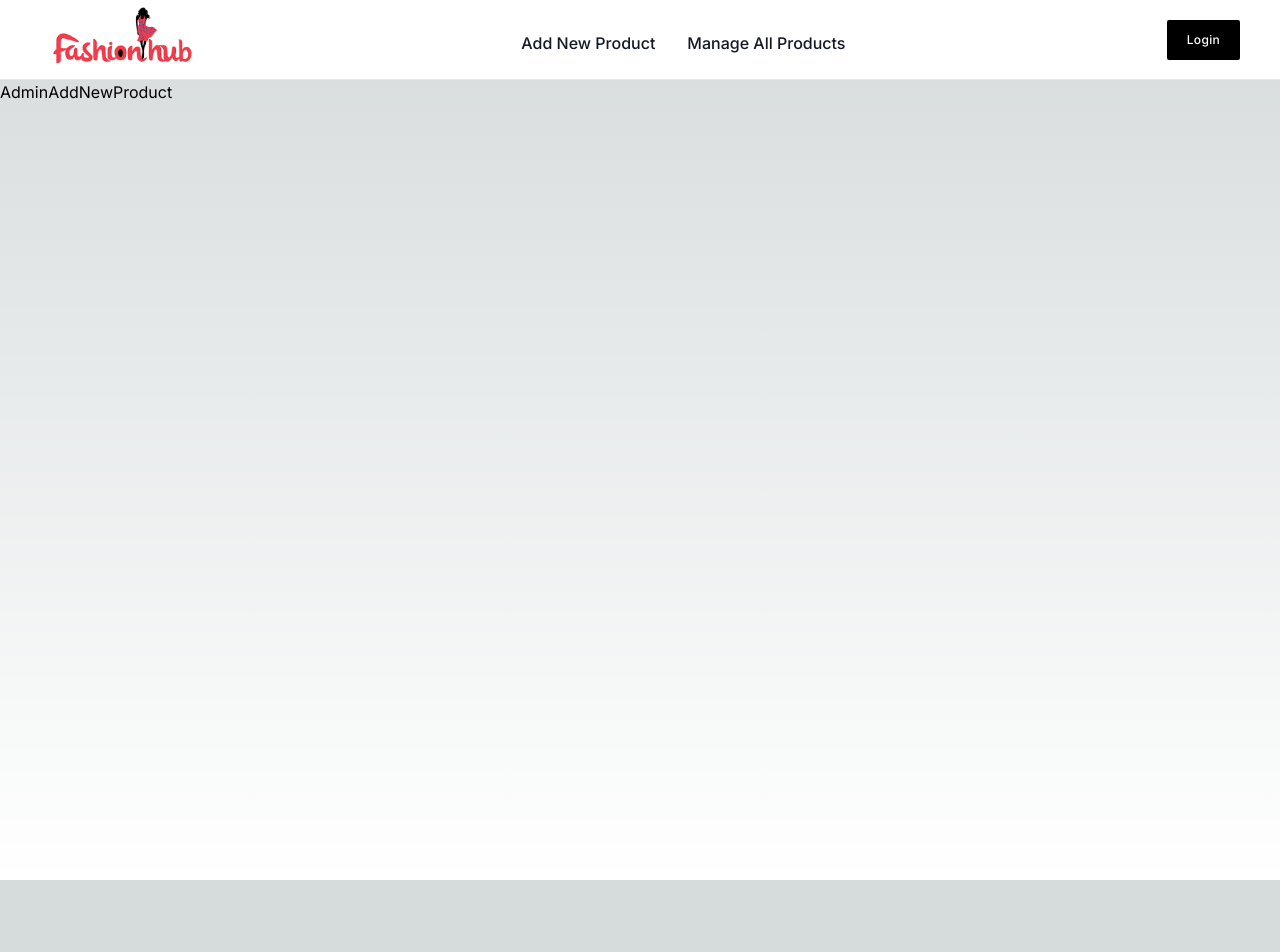
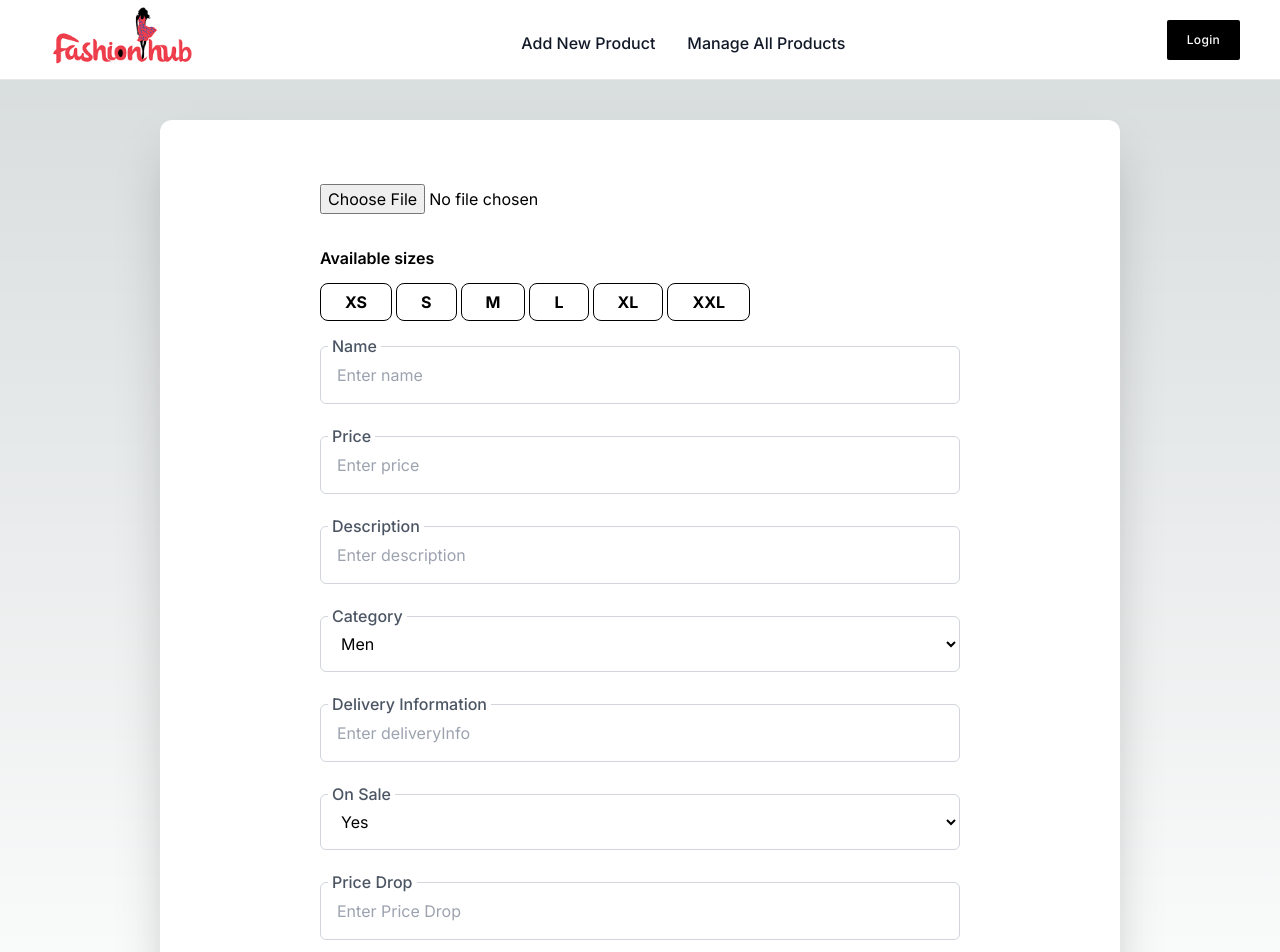
Before and after one commit to pushpraj15295/Fresh-fashion, a Next.js app in the folder fashion-hub/: page /admin-view/add-product in a window 1280 px wide. Shown: the top 952 px of the page. Before the commit the page ends 880 px from the top, so only its background shows below. Built offline with nearby package versions, Linux system fonts and the light colour scheme.

Commit message:
product add UI for Admin panel

```diff
--- a/fashion-hub/src/app/admin-view/add-product/page.js
+++ b/fashion-hub/src/app/admin-view/add-product/page.js
@@ -1,7 +1,50 @@
+"use client";
 
+import InputComponent from "@/components/FormElements/InputComponent";
+import SelectComponent from "@/components/FormElements/SelectComponent";
+import TileComponent from "@/components/FormElements/TileComponent";
+import { adminAddNewProductformControls, AvailableSize } from "@/utils";
 
 const AdminAddNewProduct = () => {
-  return <div>AdminAddNewProduct</div>;
+  const handleImageUpload = () => {};
+
+  return (
+    <div className="w-full mt-5 mr-0 ml-0 mb-0 relative">
+      <div className="mt-5 ml-40 mr-40 mb-10 pl-40 pr-40 flex flex-col items-start justify-start p-10 bg-white shadow-2xl rounded-xl relative">
+        <div className="w-full mt-6 mr-0 ml-0 mb-0 space-y-8">
+          <input
+            accept="image/*"
+            max="1000000"
+            type="file"
+            onChange={handleImageUpload}
+          />
+
+          <div className="flex gap-2 flex-col">
+            <label className="text-s font-semibold"> Available sizes </label>
+            <TileComponent data={AvailableSize} />
+          </div>
+
+          {adminAddNewProductformControls?.map((controlItem) =>
+            controlItem.componentType === "input" ? (
+              <InputComponent
+                type={controlItem.type}
+                label={controlItem.label}
+                placeholder={controlItem.placeholder}
+              />
+            ) : controlItem.componentType === "select" ? (
+              <SelectComponent
+                label={controlItem.label}
+                options={controlItem.options}
+              />
+            ) : null
+          )}
+          <button className="disabled:opacity-50 rounded-sm inline-flex w-full items-center justify-center bg-black px-6 py-3 text-lg text-white transition-all duration-200 ease-in-out focus:shadow font-medium uppercase tracking-wide">
+            Add Product
+          </button>
+        </div>
+      </div>
+    </div>
+  );
 };
 
 export default AdminAddNewProduct;
--- /dev/null
+++ b/fashion-hub/src/components/FormElements/TileComponent/index.js
@@ -0,0 +1,18 @@
+const TileComponent = ({ data, selected = [], onClick }) => {
+  return (
+    data &&
+    data?.length && (
+      <div className="mt-3 flex flex-wrap items-center gap-1">
+        {data?.map((dataItem) => (
+          <label className="cursor-pointer" key={dataItem.id}>
+            <span className="rounded-lg border border-black px-6 py-2 font-bold">
+                 {dataItem?.label}
+            </span>
+          </label>
+        ))}
+      </div>
+    )
+  );
+};
+
+export default TileComponent;
--- a/fashion-hub/src/utils/index.js
+++ b/fashion-hub/src/utils/index.js
@@ -90,3 +90,106 @@ export const loginFormControls = [
     componentType: "input",
   },
 ];
+
+export const adminAddNewProductformControls = [
+  {
+    id: "name",
+    type: "text",
+    placeholder: "Enter name",
+    label: "Name",
+    componentType: "input",
+  },
+  {
+    id: "price",
+    type: "number",
+    placeholder: "Enter price",
+    label: "Price",
+    componentType: "input",
+  },
+  {
+    id: "description",
+    type: "text",
+    placeholder: "Enter description",
+    label: "Description",
+    componentType: "input",
+  },
+  {
+    id: "category",
+    type: "",
+    placeholder: "",
+    label: "Category",
+    componentType: "select",
+    options: [
+      {
+        id: "men",
+        label: "Men",
+      },
+      {
+        id: "women",
+        label: "Women",
+      },
+      {
+        id: "kids",
+        label: "Kids",
+      },
+    ],
+  },
+  {
+    id: "deliveryInfo",
+    type: "text",
+    placeholder: "Enter deliveryInfo",
+    label: "Delivery Information",
+    componentType: "input",
+  },
+  {
+    id: "onSale",
+    type: "",
+    placeholder: "",
+    label: "On Sale",
+    componentType: "select",
+    options: [
+      {
+        id: "yes",
+        label: "Yes",
+      },
+      {
+        id: "no",
+        label: "No",
+      }
+    ],
+  },
+  {
+    id: "priceDrop",
+    type: "number",
+    placeholder: "Enter Price Drop",
+    label: "Price Drop",
+    componentType: "input",
+  },
+];
+
+export const AvailableSize = [
+  {
+    id: "xs",
+    label: "XS",
+  },
+  {
+    id: "s",
+    label: "S",
+  },
+  {
+    id: "m",
+    label: "M",
+  },
+  {
+    id: "l",
+    label: "L",
+  },
+  {
+    id: "xl",
+    label: "XL",
+  },
+  {
+    id: "xxl",
+    label: "XXL",
+  },
+];
```
